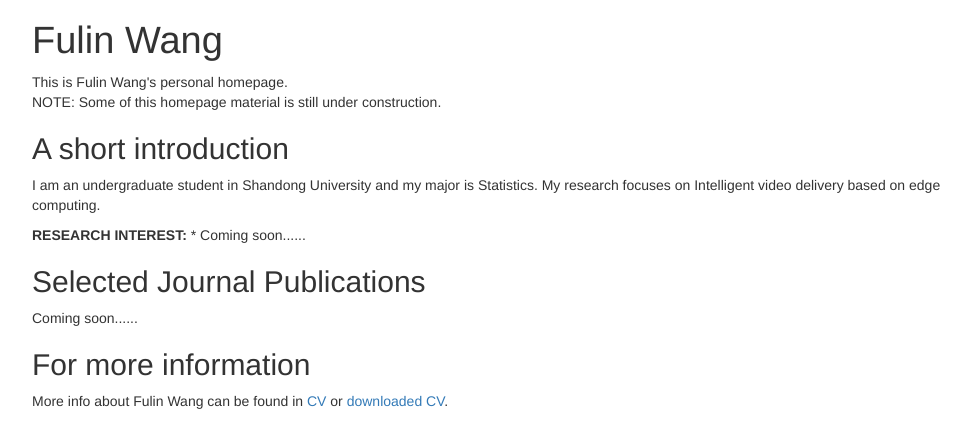
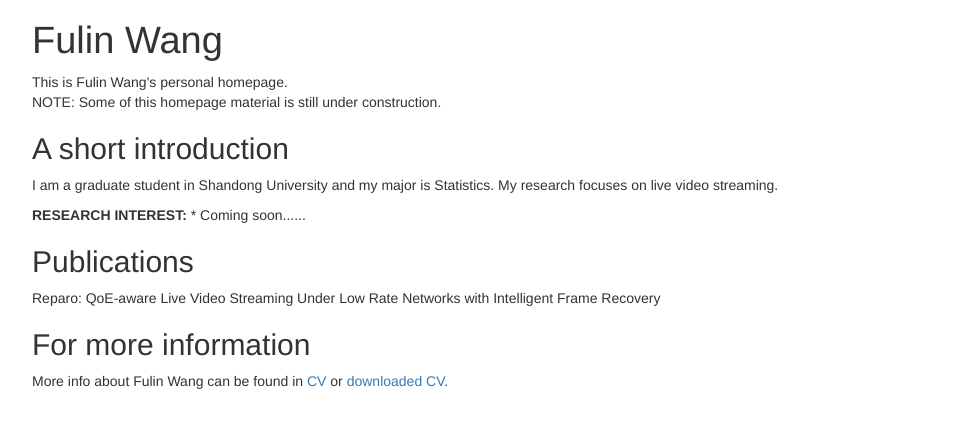
Before and after one commit to Wanghaha2333/Wanghaha2333.github.io, a Jekyll site: the page _pages/about.html, which Jekyll copies as it is, in a window 1280 px wide. Shown: the top 448 px of the page, without its empty margins (153-1124 px from the left). Built offline with Jekyll 4.4.1, drawn with Linux system fonts in a browser that asks for light colours.

Commit message:
Update about.html

```diff
--- a/_pages/about.html
+++ b/_pages/about.html
@@ -236,12 +236,12 @@
         <p>This is Fulin Wang's personal homepage. <br /> NOTE: Some of this homepage material is still under construction.</p>
         <div id="a-short-introduction" class="section level2">
             <h2>A short introduction</h2>
-            <p>I am an undergraduate student in Shandong University and my major is Statistics. My research focuses on Intelligent video delivery based on edge computing.</p>
+            <p>I am a graduate student in Shandong University and my major is Statistics. My research focuses on live video streaming.</p>
             <p><b>RESEARCH INTEREST:</b> * Coming soon...... </p>
         </div>
         <div id="selected-journal-publications" class="section level2">
-            <h2>Selected Journal Publications</h2>
-            <p>Coming soon......</p>
+            <h2>Publications</h2>
+            <p>Reparo: QoE-aware Live Video Streaming Under Low Rate Networks with Intelligent Frame Recovery</p>
         </div>
         <div id="for-more-information" class="section level2">
             <h2>For more information</h2>
```
